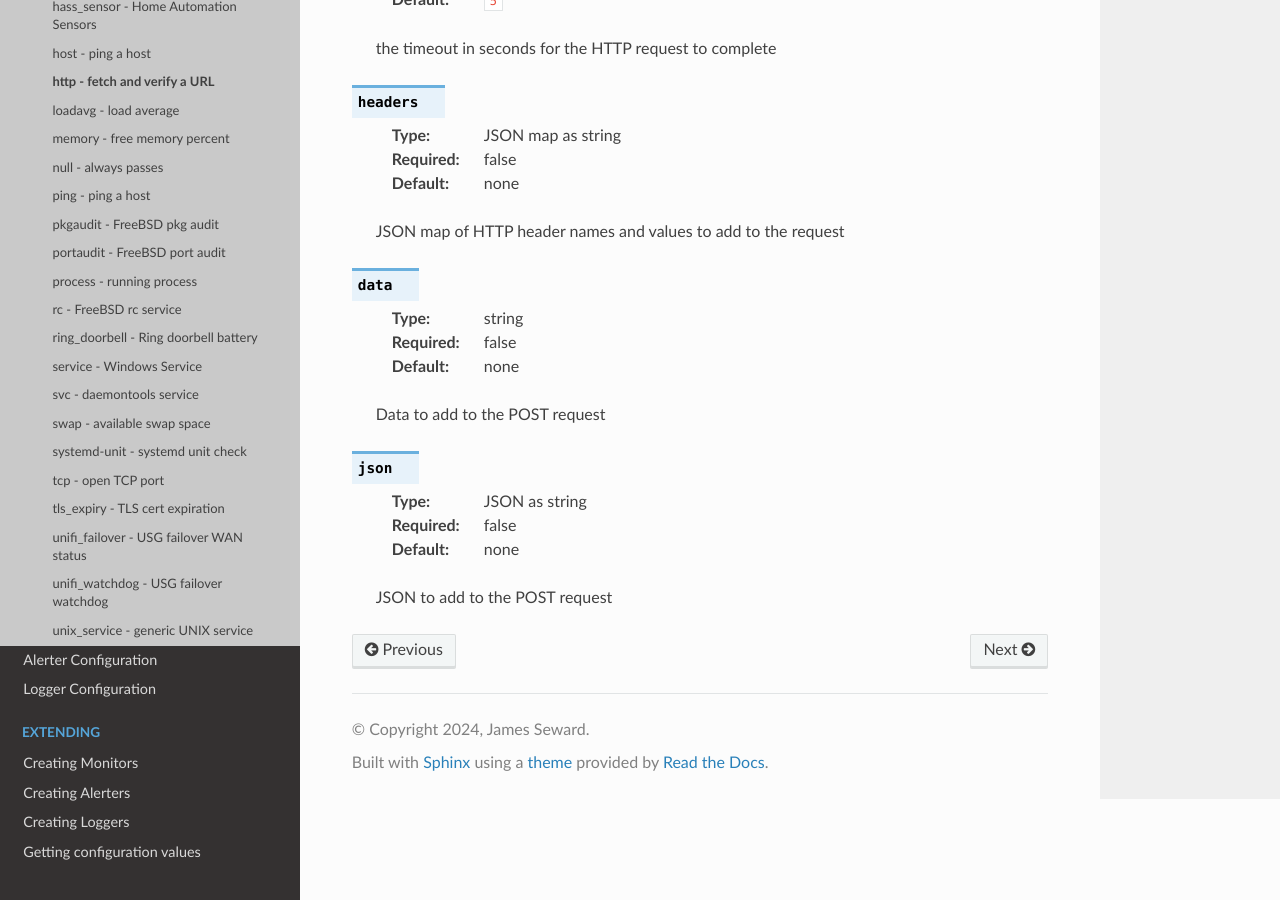
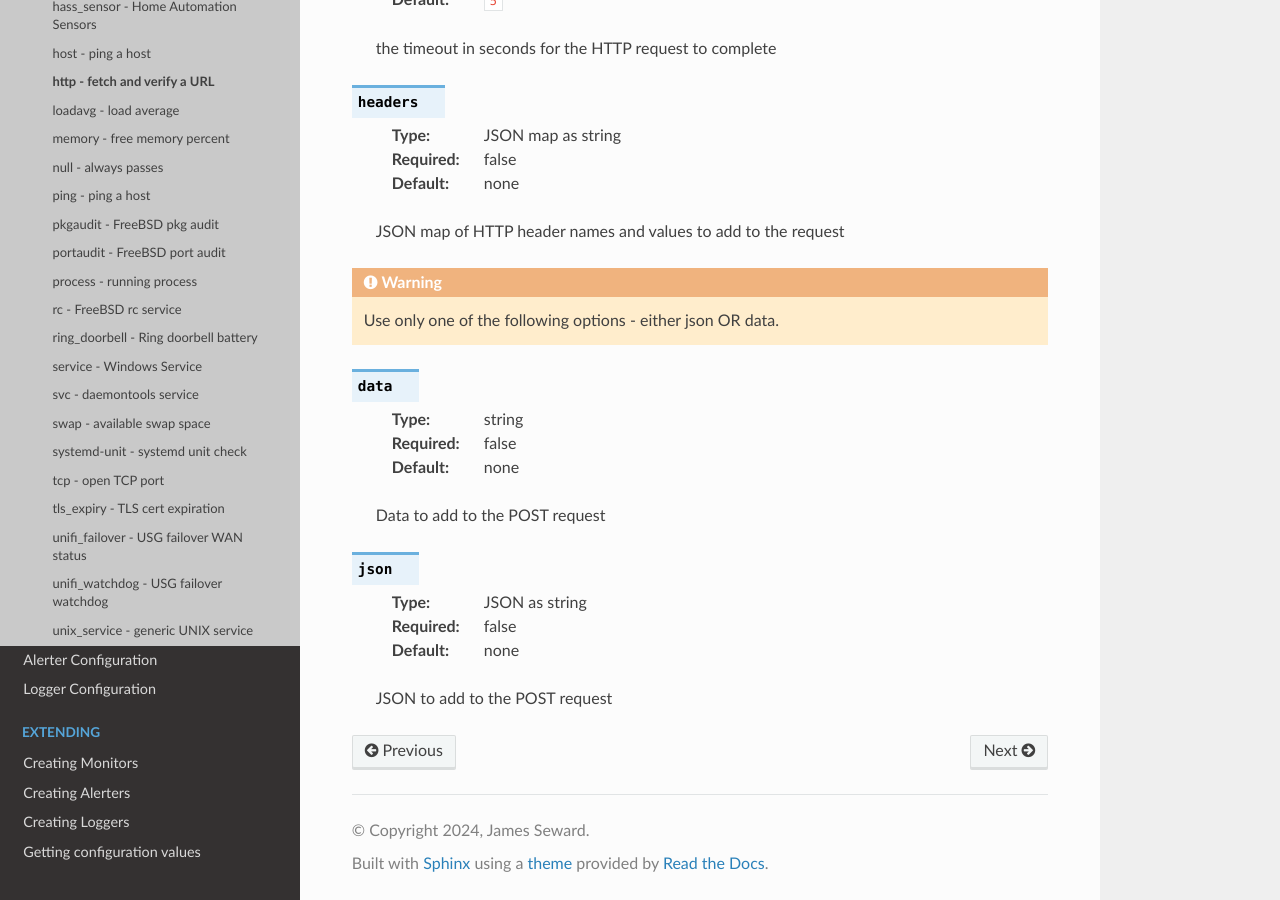
Before and after one commit to jamesoff/simplemonitor, a Sphinx documentation site: the page built from docs/monitors/http.rst, in a window 1280 px wide and 900 px high, scrolled down 1771 px. Built offline with Sphinx 7.4.7 and the Read the Docs theme 3.1.0, drawn with Linux system fonts in a browser that asks for light colours; pages that are not in the unit, such as notebooks, are missing from menus.

Commit message:
Update http.rst

```diff
--- a/docs/monitors/http.rst
+++ b/docs/monitors/http.rst
@@ -82,6 +82,8 @@ Attempts to fetch a URL and makes sure the HTTP return code is (by default) 200/
 
     JSON map of HTTP header names and values to add to the request
 
+.. warning:: Use only one of the following options - either json OR data.
+
 .. confval:: data
 
     :type: string
```
